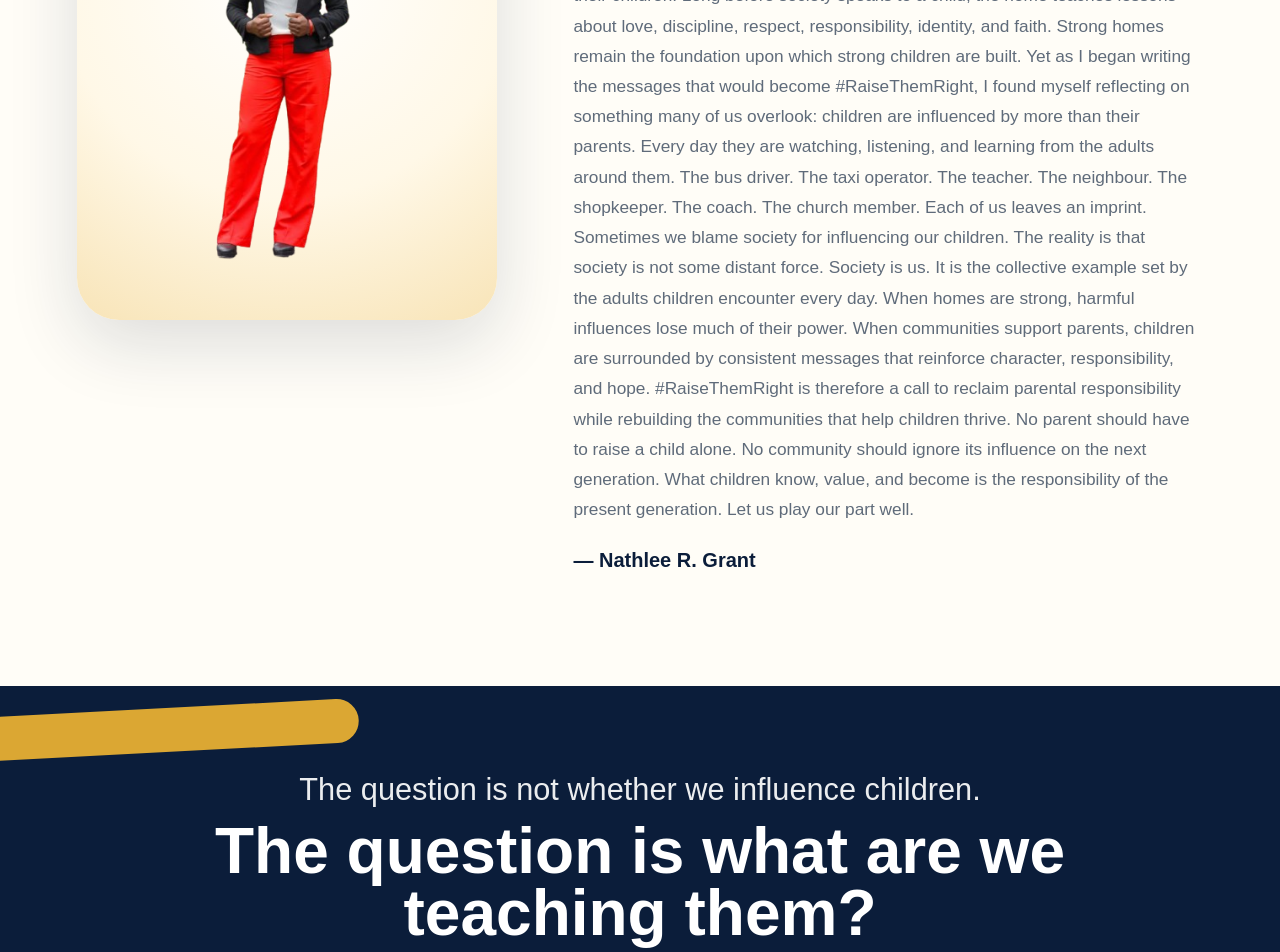
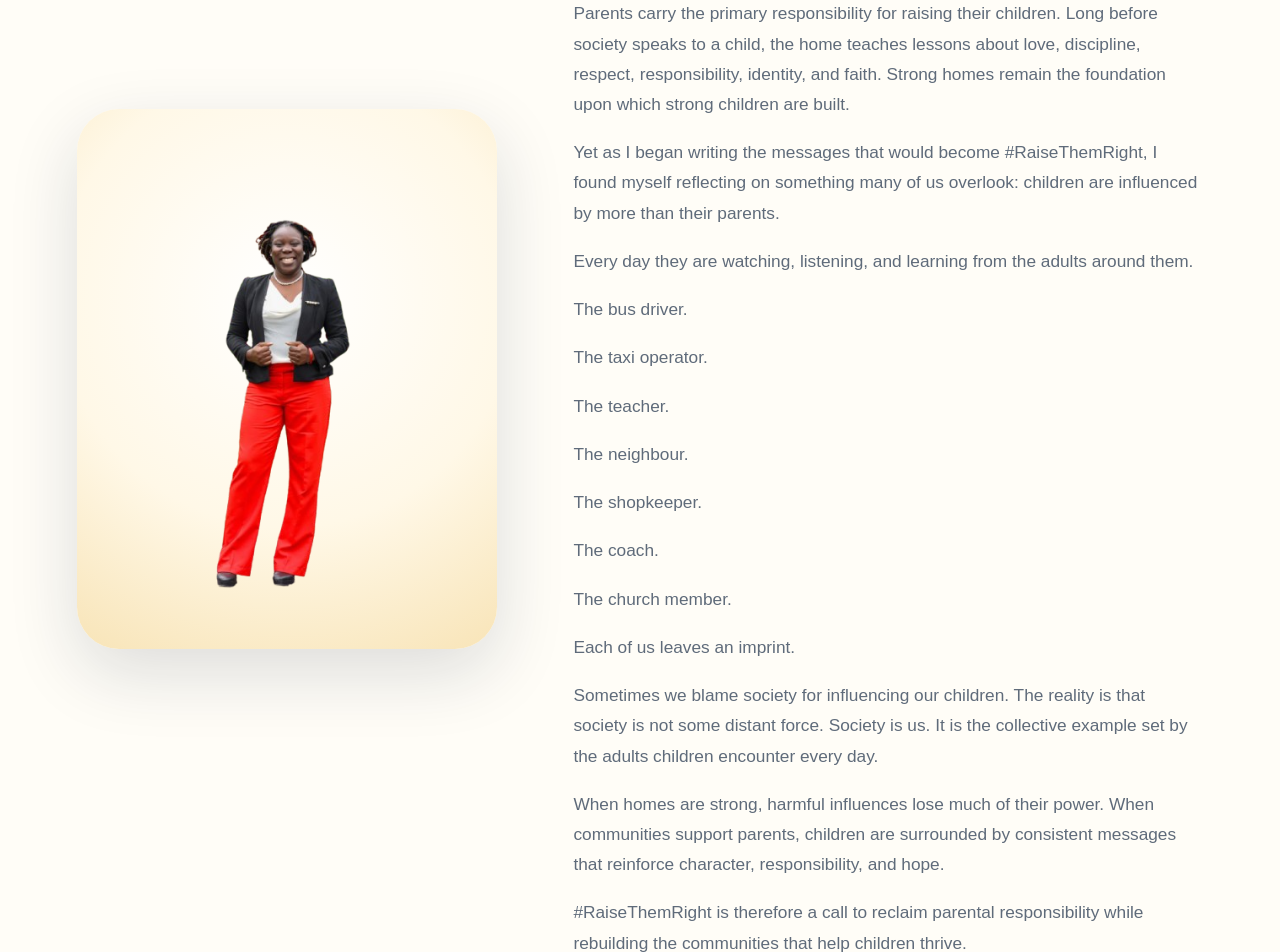
Before and after one commit to nathleegrant-lang/raise-them-right, a Next.js app: page / in a window 1280 px wide. Shown: the part 1360-2312 px from the top of the page. Built offline with nearby package versions, Linux system fonts and the light colour scheme.

Commit message:
Update page.tsx

```diff
--- a/src/app/page.tsx
+++ b/src/app/page.tsx
@@ -99,43 +99,43 @@ export default function Home() {
            Children do not raise themselves.
           </p>
            <p>
-             #RaiseThemRight is a call to parents, guardians, families, communities, and every adult who influences a child.
+             #RaiseThemRight is a call to parents, guardians, families, communities, and every adult who influences a child.</p>
 
-Parents carry the primary responsibility for raising their children. Long before society speaks to a child, the home teaches lessons about love, discipline, respect, responsibility, identity, and faith. Strong homes remain the foundation upon which strong children are built.
+  <p> Parents carry the primary responsibility for raising their children. Long before society speaks to a child, the home teaches lessons about love, discipline, respect, responsibility, identity, and faith. Strong homes remain the foundation upon which strong children are built.
+ </p>
+  <p> Yet as I began writing the messages that would become #RaiseThemRight, I found myself reflecting on something many of us overlook: children are influenced by more than their parents. </p>
 
-Yet as I began writing the messages that would become #RaiseThemRight, I found myself reflecting on something many of us overlook: children are influenced by more than their parents.
+  <p> Every day they are watching, listening, and learning from the adults around them. </p>
 
-Every day they are watching, listening, and learning from the adults around them.
+  <p> The bus driver. </p>
 
-The bus driver.
+  <p> The taxi operator. </p>
 
-The taxi operator.
+  <p> The teacher. </p>
 
-The teacher.
+  <p> The neighbour. </p>
 
-The neighbour.
+  <p> The shopkeeper. </p>
 
-The shopkeeper.
+  <p> The coach. </p>
 
-The coach.
+  <p> The church member. </p>
 
-The church member.
+  <p> Each of us leaves an imprint. </p>
 
-Each of us leaves an imprint.
+  <p> Sometimes we blame society for influencing our children. The reality is that society is not some distant force. Society is us. It is the collective example set by the adults children encounter every day. </p>
 
-Sometimes we blame society for influencing our children. The reality is that society is not some distant force. Society is us. It is the collective example set by the adults children encounter every day.
+  <p> When homes are strong, harmful influences lose much of their power. When communities support parents, children are surrounded by consistent messages that reinforce character, responsibility, and hope. </p>
 
-When homes are strong, harmful influences lose much of their power. When communities support parents, children are surrounded by consistent messages that reinforce character, responsibility, and hope.
+  <p> #RaiseThemRight is therefore a call to reclaim parental responsibility while rebuilding the communities that help children thrive. </p>
 
-#RaiseThemRight is therefore a call to reclaim parental responsibility while rebuilding the communities that help children thrive.
+  <p> No parent should have to raise a child alone. </p>
 
-No parent should have to raise a child alone.
+  <p> No community should ignore its influence on the next generation. </p>
 
-No community should ignore its influence on the next generation.
+  <p> What children know, value, and become is the responsibility of the present generation. </p>
 
-What children know, value, and become is the responsibility of the present generation.
-
-Let us play our part well.
+  <p> Let us play our part well.
            </p>
           <p className="signature">— Nathlee R. Grant</p>
         </div>
```
